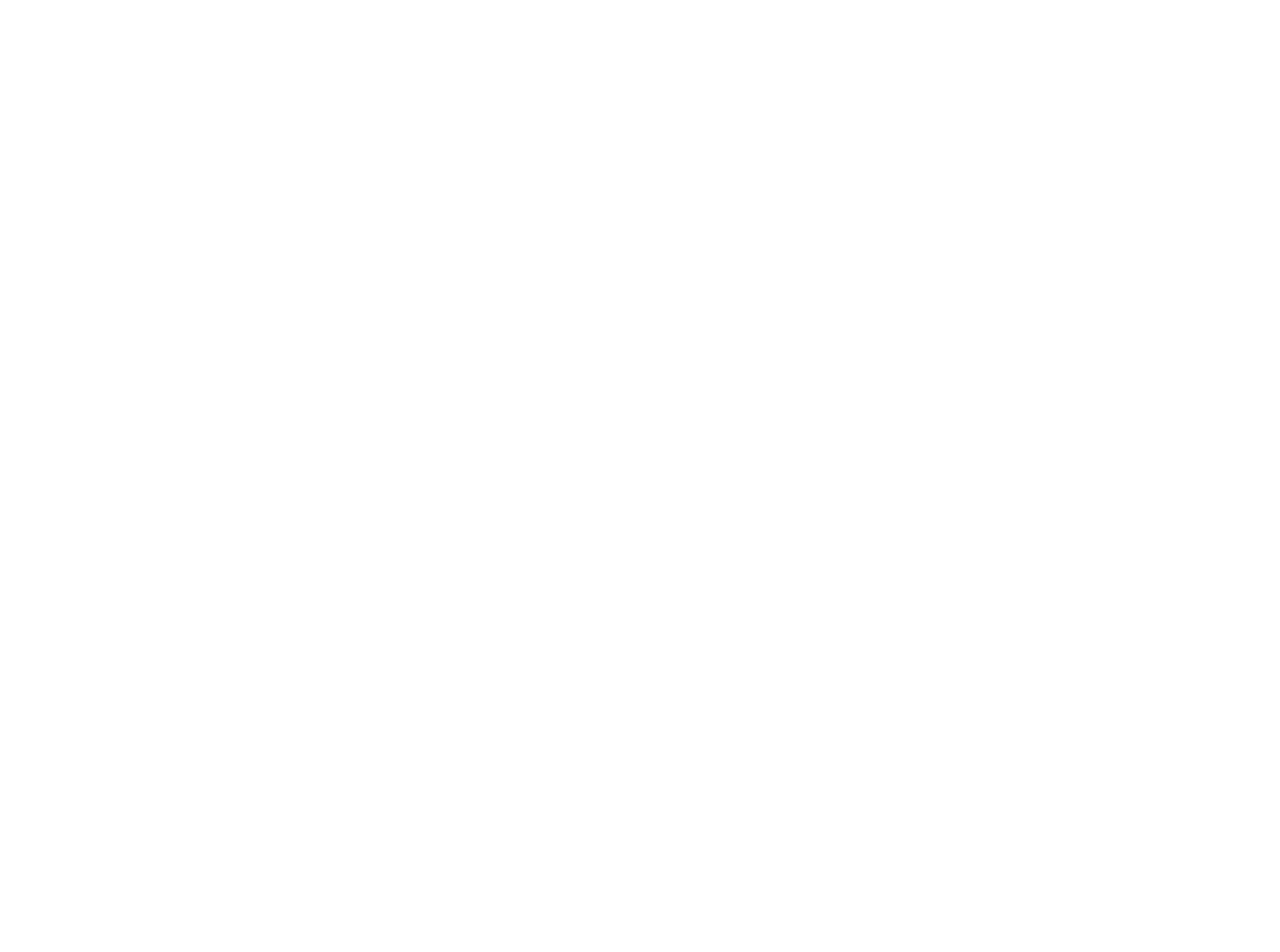
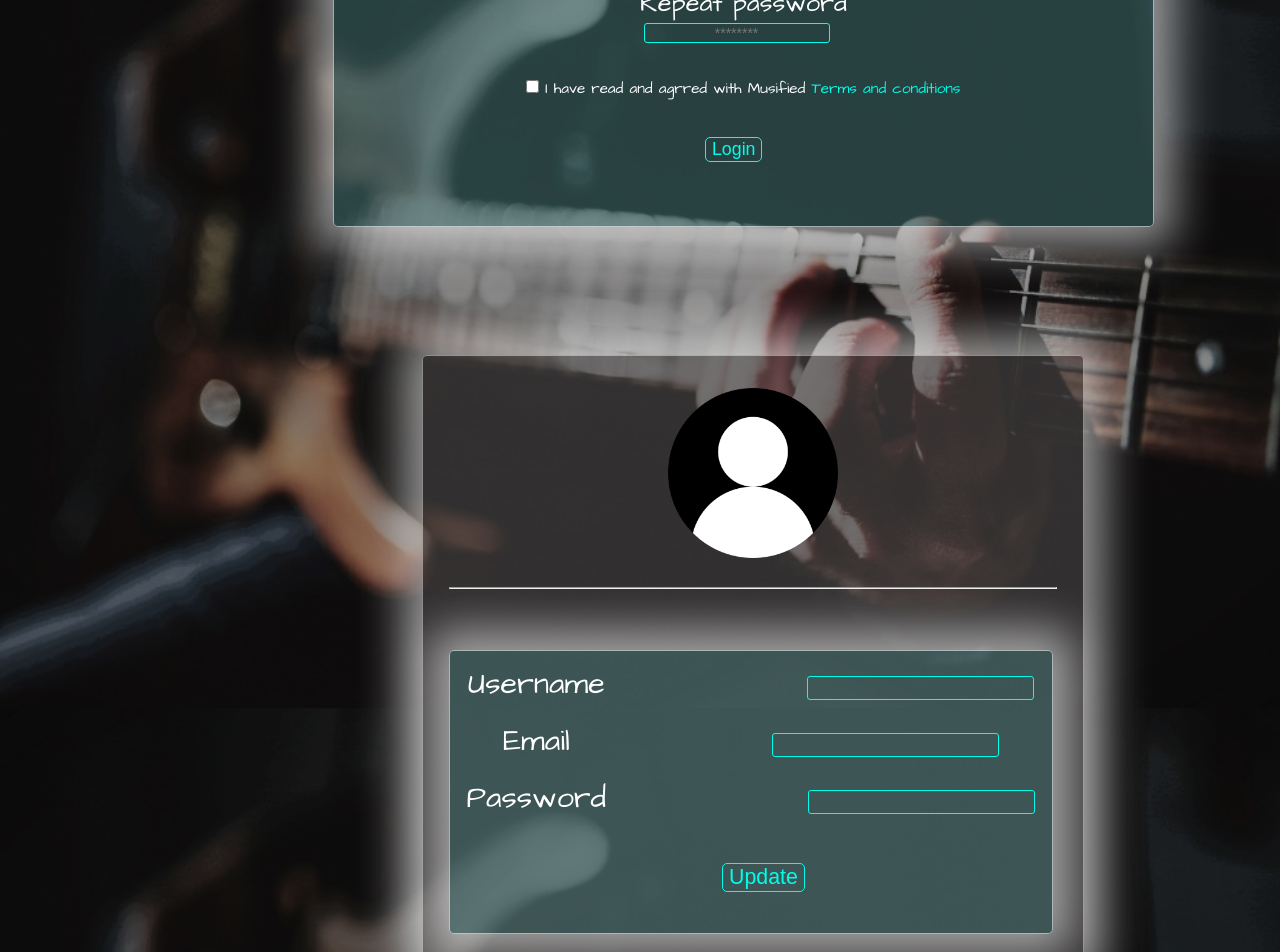
Before and after one commit to StoilTomanov/musified, an Angular app: page / in a window 1280 px wide. Shown: the part 1848-2800 px from the top of the page. Before the commit the page ends 1841 px from the top, so only its background shows below. Built offline with nearby package versions, Linux system fonts and the light colour scheme.

Commit message:
profile card

```diff
--- a/src/app/app.component.css
+++ b/src/app/app.component.css
@@ -41,6 +41,13 @@
     text-decoration: none;
     margin-left: 25px;
     color: rgb(255, 255, 255);
+}
+
+@media screen and (max-width: 660px) {
+    nav#control-nav ul li a {
+        margin-left: 20px;
+        font-size: 90%;
+    }
 }
 
 nav#control-nav ul li a:hover {
@@ -126,14 +133,18 @@
     section#hello h1 {
         color: rgb(0, 255, 234);
         font-size: 300%;
-        margin-left: 45%;
+        margin-left: 48%;
         margin-top: 5%;
     }
     section#hello div {
         border: 5px solid rgba(255, 255, 255, 0);
         width: 50%;
-        margin-left: 45%;
+        margin-left: 48%;
         margin-top: -10%;
+    }
+    div#learnBtn button {
+        margin-right: 50%;
+        margin-top: 30%;
     }
 }
 
@@ -171,8 +182,9 @@
     border: 1px solid rgba(255, 255, 255, 0.575);
     box-shadow: 0px 0px 45px 20px rgba(235, 235, 235, 0.616);
     border-radius: 5px;
-    width: 50%;
-    margin-left: 28%;
+    width: 60%;
+    padding: 2%;
+    margin-left: 26%;
     margin-top: 10%;
     font-size: 120%;
 }
@@ -196,9 +208,10 @@
     display: block;
     border: 1px solid rgb(0, 255, 234);
     border-radius: 3px;
+    text-align: center;
     font-size: 55%;
     position: relative;
-    margin-left: 35%;
+    margin-left: 37%;
     margin-bottom: 20px;
 }
 
@@ -253,6 +266,71 @@
 
 @media screen and (min-width:1536px) {
     div.forms input {
-        margin-left: 40%;
+        margin-left: 42%;
+    }
+    button.submit-btn {
+        margin-left: 47%;
     }
 }
+
+
+/* Profile page */
+
+section#profile div.panel {
+    text-align: center;
+    color: rgb(255, 255, 255);
+    background-color: rgba(88, 85, 85, 0.5);
+    word-wrap: break-word;
+    border: 1px solid rgba(255, 255, 255, 0.438);
+    box-shadow: 0px 0px 45px 20px rgba(235, 235, 235, 0.616);
+    border-radius: 5px;
+    padding: 2%;
+    width: 47.5%;
+    margin-left: 33%;
+    margin-top: 10%;
+    font-size: 120%;
+}
+
+div#profiloe-card img {
+    width: 30%;
+}
+
+div.profile-form {
+    background-color: rgba(78, 134, 136, 0.432);
+    word-wrap: break-word;
+    border: 1px solid rgba(255, 255, 255, 0.575);
+    box-shadow: 0px 0px 45px 20px rgba(235, 235, 235, 0.616);
+    border-radius: 5px;
+    width: 95%;
+    padding: 2%;
+    /* margin-left: 26%; */
+    margin-top: 10%;
+    font-size: 120%;
+}
+
+div.profile-form span {
+    color: rgb(255, 255, 255);
+}
+
+div.profile-form input {
+    background-color: rgba(255, 255, 255, 0);
+    color: rgb(255, 255, 255);
+    display: inline-block;
+    border: 1px solid rgb(0, 255, 234);
+    border-radius: 3px;
+    text-align: center;
+    font-size: 55%;
+    position: relative;
+    margin-left: 35%;
+    margin-bottom: 20px;
+}
+
+div.profile-form button {
+    display: block;
+}
+
+div.profile-form label {
+    color: rgb(255, 255, 255);
+    display: inline-block;
+    margin-bottom: 2px;
+}
--- a/src/app/app.component.html
+++ b/src/app/app.component.html
@@ -57,6 +57,7 @@
                 <div class="forms">
                     <form action="" method="">
                         <h2>Login</h2>
+                        <hr>
                         <label for="username">Username</label>
                         <input id="username" type="text" placeholder="Just Mike">
                         <label for="password">Password</label>
@@ -73,8 +74,11 @@
                 <div class="forms">
                     <form action="" method="">
                         <h2>Register</h2>
+                        <hr>
                         <label for="username">Username</label>
                         <input id="username" type="text" placeholder="Just Mike">
+                        <label for="email">Email</label>
+                        <input id="email" type="text" placeholder="mike.justmike@gmail.com">
                         <label for="password">Password</label>
                         <input id="password" type="password" placeholder="********">
                         <label for="repeatPassword">Repeat password</label>
@@ -84,6 +88,30 @@
                         </div>
                         <button type="submit" class="submit-btn">Login</button>
                     </form>
+                </div>
+            </section>
+            <section id="profile">
+                <div class="panel">
+                    <div id="profiloe-card">
+                        <div id="image">
+                            <img src="../assets/user-logo.png" alt="profile-logo">
+                            <hr>
+                        </div>
+                        <div id="profile-data">
+                            <div class="profile-form">
+                                <form action="" method="">
+                                    <label for="username">Username</label>
+                                    <input id="username" type="text">
+                                    <label for="email">Email</label>
+                                    <input id="email" type="text">
+                                    <label for="password">Password</label>
+                                    <input id="password" type="password">
+                                    <button type="submit" class="submit-btn">Update</button>
+                                </form>
+                            </div>
+                        </div>
+
+                    </div>
                 </div>
             </section>
 
```
Also changed, not shown: src/assets/user-logo.png (added).
